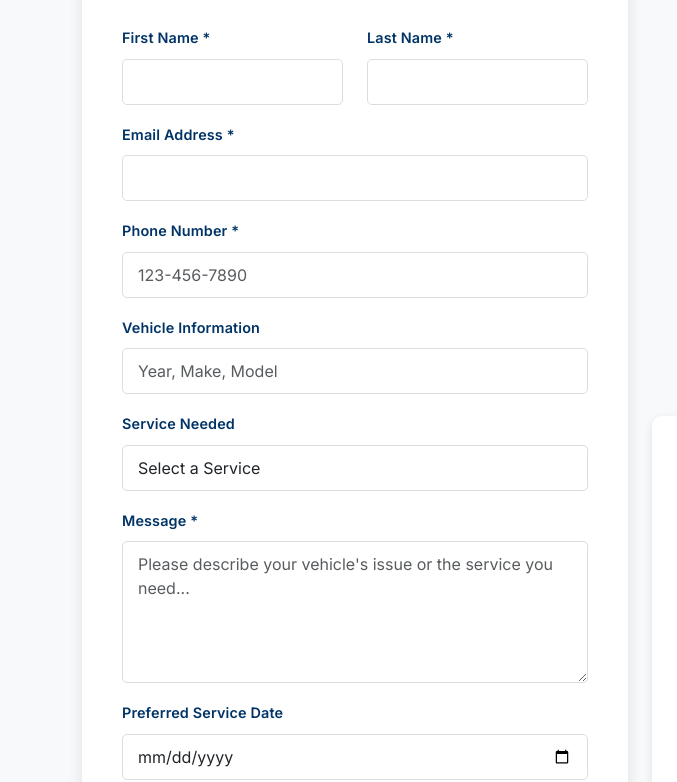
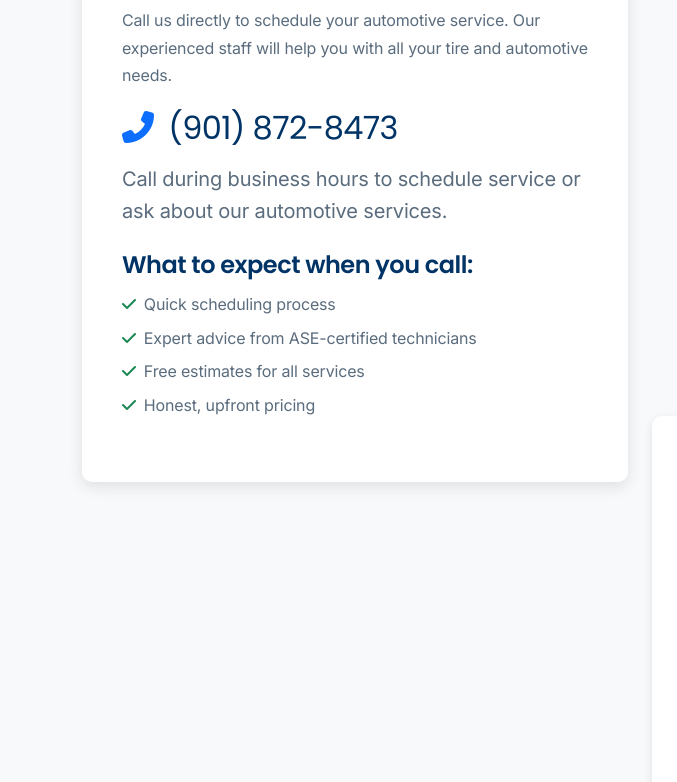
Before and after one commit to msykkk/roland, a website: page contact.html in a window 1280 px wide. Shown: the part 1082-1864 px from the top of the page, 0-677 px from the left. Drawn offline with nearby package versions, Linux system fonts and the light colour scheme; grey boxes are pictures that could not be loaded.

Commit message:
Remove contact form - Roland's only accepts phone calls for scheduling

```diff
--- a/contact.html
+++ b/contact.html
@@ -122,57 +122,29 @@
     <section class="section section-gray">
         <div class="container">
             <div class="row">
-                <!-- Contact Form -->
+                <!-- Call to Action -->
                 <div class="col-lg-6 mb-4">
                     <div class="contact-form">
-                        <h2>Send Us a Message</h2>
-                        <p>Fill out the form below and we'll get back to you as soon as possible.</p>
-                        <form id="contactForm">
-                            <div class="row">
-                                <div class="col-md-6 mb-3">
-                                    <label for="firstName" class="form-label">First Name *</label>
-                                    <input type="text" class="form-control" id="firstName" required>
-                                </div>
-                                <div class="col-md-6 mb-3">
-                                    <label for="lastName" class="form-label">Last Name *</label>
-                                    <input type="text" class="form-control" id="lastName" required>
-                                </div>
+                        <h2>Schedule Your Service</h2>
+                        <p>Call us directly to schedule your automotive service. Our experienced staff will help you with all your tire and automotive needs.</p>
+
+                        <div class="call-action-box">
+                            <h3 class="text-primary mb-3">
+                                <i class="fas fa-phone-alt me-2"></i>
+                                <a href="tel:901-872-8473">(901) 872-8473</a>
+                            </h3>
+                            <p class="lead mb-4">Call during business hours to schedule service or ask about our automotive services.</p>
+
+                            <div class="service-highlights">
+                                <h4>What to expect when you call:</h4>
+                                <ul class="list-unstyled">
+                                    <li><i class="fas fa-check text-success me-2"></i>Quick scheduling process</li>
+                                    <li><i class="fas fa-check text-success me-2"></i>Expert advice from ASE-certified technicians</li>
+                                    <li><i class="fas fa-check text-success me-2"></i>Free estimates for all services</li>
+                                    <li><i class="fas fa-check text-success me-2"></i>Honest, upfront pricing</li>
+                                </ul>
                             </div>
-                            <div class="mb-3">
-                                <label for="email" class="form-label">Email Address *</label>
-                                <input type="email" class="form-control" id="email" required>
-                            </div>
-                            <div class="mb-3">
-                                <label for="phone" class="form-label">Phone Number *</label>
-                                <input type="tel" class="form-control" id="phone" pattern="[0-9]{3}-[0-9]{3}-[0-9]{4}" placeholder="123-456-7890" required>
-                            </div>
-                            <div class="mb-3">
-                                <label for="vehicle" class="form-label">Vehicle Information</label>
-                                <input type="text" class="form-control" id="vehicle" placeholder="Year, Make, Model">
-                            </div>
-                            <div class="mb-3">
-                                <label for="service" class="form-label">Service Needed</label>
-                                <select class="form-control" id="service">
-                                    <option value="">Select a Service</option>
-                                    <option value="tires">Tire Services</option>
-                                    <option value="brakes">Brake Services</option>
-                                    <option value="oil">Oil Change</option>
-                                    <option value="alignment">Wheel Alignment</option>
-                                    <option value="diagnostic">Diagnostics</option>
-                                    <option value="general">General Repair</option>
-                                    <option value="other">Other</option>
-                                </select>
-                            </div>
-                            <div class="mb-3">
-                                <label for="message" class="form-label">Message *</label>
-                                <textarea class="form-control" id="message" rows="5" required placeholder="Please describe your vehicle's issue or the service you need..."></textarea>
-                            </div>
-                            <div class="mb-3">
-                                <label for="preferred-date" class="form-label">Preferred Service Date</label>
-                                <input type="date" class="form-control" id="preferred-date">
-                            </div>
-                            <button type="submit" class="btn-cta">Send Message</button>
-                        </form>
+                        </div>
                     </div>
                 </div>
 
@@ -304,39 +276,5 @@
     <!-- Bootstrap JS -->
     <script src="https://cdn.jsdelivr.net/npm/bootstrap@5.3.0/dist/js/bootstrap.bundle.min.js"></script>
 
-    <!-- Custom JavaScript -->
-    <script>
-        // Contact form submission
-        document.getElementById('contactForm').addEventListener('submit', function(e) {
-            e.preventDefault();
-
-            // Get form values
-            const firstName = document.getElementById('firstName').value;
-            const lastName = document.getElementById('lastName').value;
-            const email = document.getElementById('email').value;
-            const phone = document.getElementById('phone').value;
-            const vehicle = document.getElementById('vehicle').value;
-            const service = document.getElementById('service').value;
-            const message = document.getElementById('message').value;
-            const preferredDate = document.getElementById('preferred-date').value;
-
-            // Display success message
-            alert(`Thank you, ${firstName}! Your message has been sent to Roland's Tire and Automotive. We will contact you soon at ${phone} or ${email}.`);
-
-            // Reset form
-            this.reset();
-        });
-
-        // Phone number formatting
-        document.getElementById('phone').addEventListener('input', function(e) {
-            let value = e.target.value.replace(/\D/g, '');
-            if (value.length >= 6) {
-                value = value.slice(0, 3) + '-' + value.slice(3, 6) + '-' + value.slice(6, 10);
-            } else if (value.length >= 3) {
-                value = value.slice(0, 3) + '-' + value.slice(3);
-            }
-            e.target.value = value;
-        });
-    </script>
 </body>
 </html>
```
